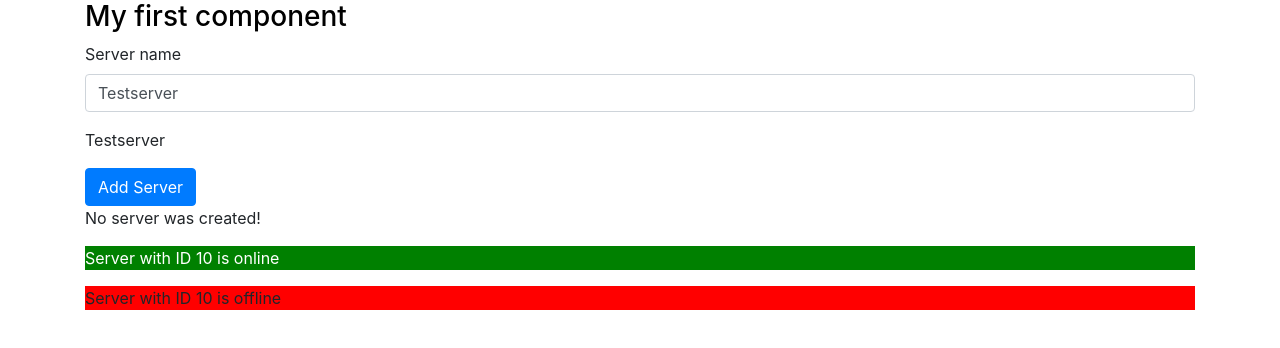
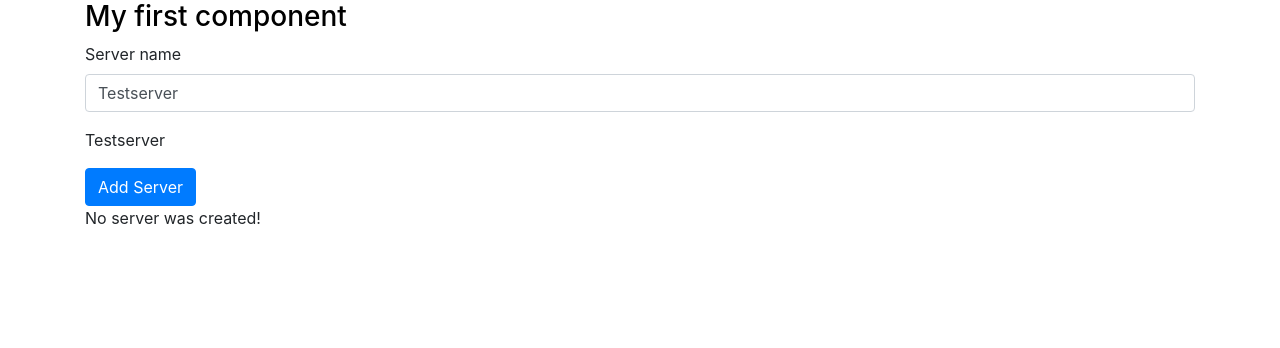
Before and after one commit to klaimir/angular-essentials, an Angular app: page / in a window 1280 px wide. Shown: the top 348 px of the page. Built offline with nearby package versions, Linux system fonts and the light colour scheme.

Commit message:
Debugging

```diff
--- a/src/app/servers/servers.component.html
+++ b/src/app/servers/servers.component.html
@@ -20,4 +20,4 @@
 <ng-template #noServer>
   <p>No server was created!</p>
 </ng-template>
-<app-server *ngFor="let server of servers"></app-server>
+<app-server *ngFor="let server of servers; let i = index" (click)="onDeleteServer(i)"></app-server>
--- a/src/app/servers/servers.component.ts
+++ b/src/app/servers/servers.component.ts
@@ -11,7 +11,8 @@ export class ServersComponent implements OnInit {
   serverCreationStatus: string = 'Server is not created yet!';
   serverName: string = 'Testserver';
   serverCreated: boolean = false;
-  servers: string [] = ['Testserver', 'Testserver 2'];
+  // For debugging: Example 1
+  servers;
 
   constructor() {
     setTimeout(() => {
@@ -28,4 +29,10 @@ export class ServersComponent implements OnInit {
       this.serverCreationStatus = `Server was created. It´s name is ${this.serverName}`;
   }
 
+  // For debugging: Example 2
+  onDeleteServer(i: number) {
+    const position: number = i+1;
+    this.servers.splice(position, 1);
+  }
+
 }
```
Also changed, not shown: 1 other file (tests, documents, lock files or other folders).
